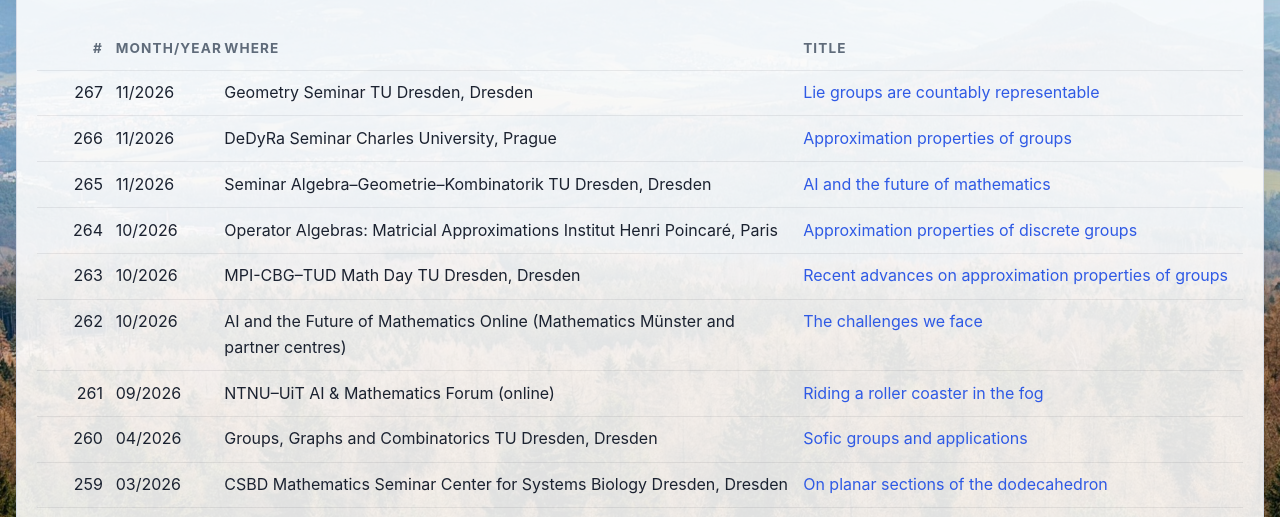
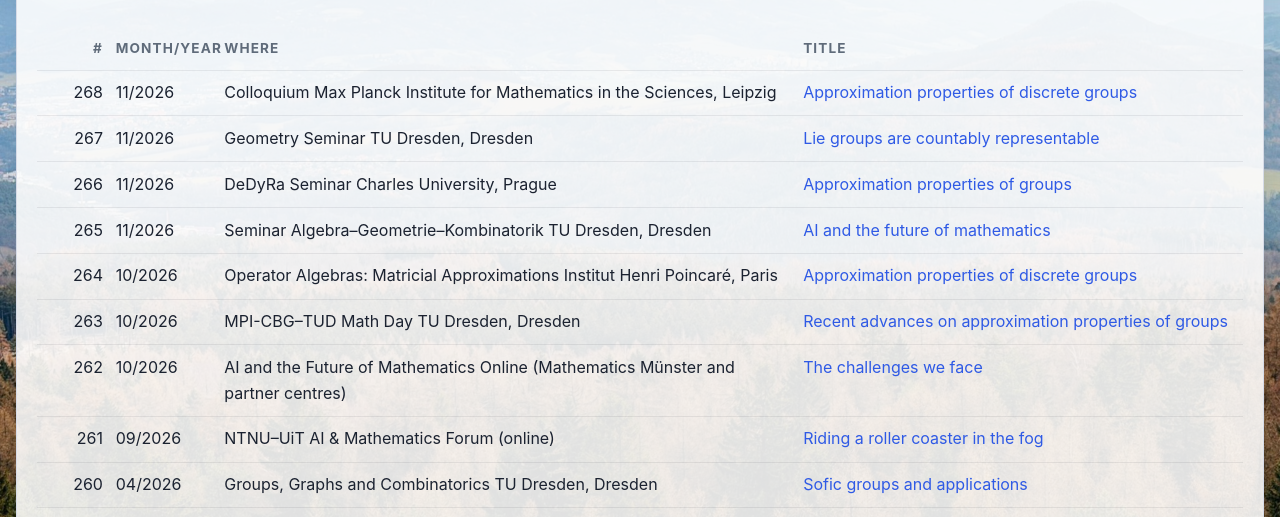
Before and after one commit to andreasthom/andreasthom.github.io, a plain HTML site: page completelist.html in a window 1280 px wide. Shown: the part 274-791 px from the top of the page. Drawn offline with Linux system fonts and the light colour scheme.

Commit message:
Add MPI Leipzig colloquium on 16 November 2026

```diff
--- a/completelist.html
+++ b/completelist.html
@@ -65,6 +65,7 @@
             </tr>
           </thead>
           <tbody>
+            <tr><td>268</td><td>11/2026</td><td>Colloquium<span class="venue-break"><br></span>Max Planck Institute for Mathematics in the Sciences, Leipzig</td><td><a href="https://www.mis.mpg.de/de/events/event/approximation-properties-of-discrete-groups">Approximation properties of discrete groups</a></td></tr>
             <tr><td>267</td><td>11/2026</td><td>Geometry Seminar<span class="venue-break"><br></span>TU Dresden, Dresden</td><td><a href="https://tu-dresden.de/mn/math/geometrie/veranstaltungen/Institutsseminar">Lie groups are countably representable</a></td></tr>
             <tr><td>266</td><td>11/2026</td><td>DeDyRa Seminar<span class="venue-break"><br></span>Charles University, Prague</td><td><a href="https://grebikj.github.io/DeDyRa.html">Approximation properties of groups</a></td></tr>
             <tr><td>265</td><td>11/2026</td><td>Seminar Algebra–Geometrie–Kombinatorik<span class="venue-break"><br></span>TU Dresden, Dresden</td><td><a href="https://tu-dresden.de/mn/math/die-fakultaet/veranstaltungen/AL-GE-KO">AI and the future of mathematics</a></td></tr>
```
